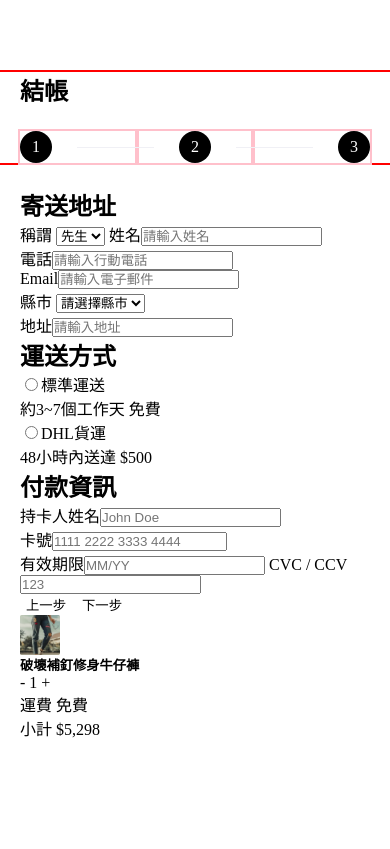
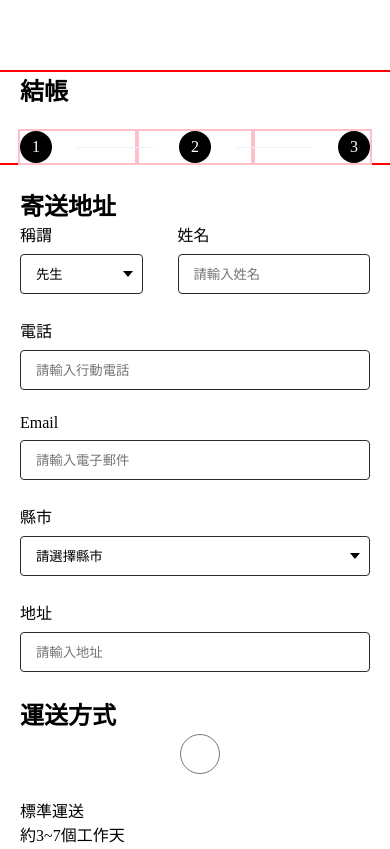
Before and after one commit to limecorner/a-shop, a website built with webpack: page index.html in a window 390 px wide. Shown: the top 849 px of the page. Built offline with nearby package versions, Linux system fonts and the light colour scheme.

Commit message:
mobile form address-section

```diff
--- a/index.html
+++ b/index.html
@@ -43,14 +43,20 @@
                 <div class="part">
                   <h2 class="current-part-title">寄送地址</h2>
                   <div class="form-row">
-                    <label for="">稱謂</label>
-                    <span class="select-wrapper">
-                      <select name="sex" id="sex" required>
-                        <option value="male">先生</option>
-                        <option value="female">女士</option>
-                      </select>
-                    </span>
-                    <label for="">姓名</label><input id="name" type="text" placeholder="請輸入姓名">
+                    <div class="name-area-wrapper">
+                      <div class="name-area-sex">
+                        <label class="name-label" for="">稱謂</label>
+                        <div class="select-wrapper">
+                          <select name="sex" id="sex" required>
+                            <option value="male">先生</option>
+                            <option value="female">女士</option>
+                          </select>
+                        </div>
+                      </div>
+                      <div class="name-area-name">
+                        <label class="name-label" for="">姓名</label><input id="name" type="text" placeholder="請輸入姓名">
+                      </div>
+                    </div>
                   </div>
                   <div class="form-row"><label for="">電話</label><input id="phone" type="text" placeholder="請輸入行動電話">
                   </div>
@@ -58,13 +64,13 @@
                   </div>
                   <div class="form-row">
                     <label for="">縣市</label>
-                    <span class="select-wrapper">
+                    <div class="select-wrapper">
                       <select name="a-city" id="a-city" required>
                         <option value="">請選擇縣市</option>
                         <option value="male">新北市</option>
                         <option value="female">高雄市</option>
                       </select>
-                    </span>
+                    </div>
                   </div>
                   <div class="form-row">
                     <label for="">地址</label><input id="address" type="text" placeholder="請輸入地址">
--- a/src/scss/main.scss
+++ b/src/scss/main.scss
@@ -326,3 +326,59 @@ img {
   border-radius: 50%;
   color: $white;
 }
+
+%input-style {
+  margin-bottom: 24px;
+  padding-left: 15px;
+  width: 100%;
+  height: 40px;
+  border: 1px solid $light-black;
+  border-radius: 4px;
+}
+
+.form-panel {
+  & .form-row {
+    label {
+      display: block;
+      margin-bottom: 8px;
+    }
+    & input {
+      @extend %input-style;
+    }
+    & select {
+      -webkit-appearance: none;
+      @extend %input-style;
+      background-color: transparent;
+    }
+    & option {
+      background-color: $dark-gray;
+    }
+    & .select-wrapper {
+      position: relative;
+      margin-bottom: 24px;
+      height: 40px;
+      z-index: 0;
+    }
+    & .select-wrapper::after {
+      position: absolute;
+      top: 50%;
+      transform: translateY(-50%);
+      right: 10px;
+      content: "";
+      border-top: 6px solid $black;
+      border-right: 5px solid transparent;
+      border-left: 5px solid transparent;
+      z-index: -1;
+    }
+  }
+  & .name-area-wrapper {
+    display: flex;
+    justify-content: space-between;
+    & .name-area-sex {
+      flex-basis: 35%;
+    }
+    & .name-area-name {
+      flex-basis: 55%;
+    }
+  }
+}
```
Also changed, not shown: dist/main.css.
